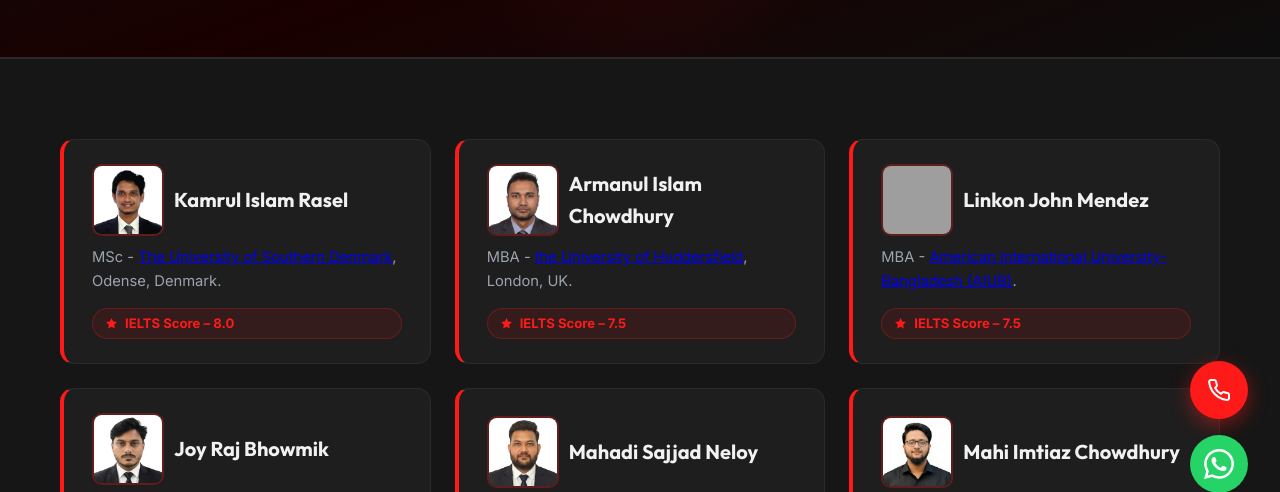
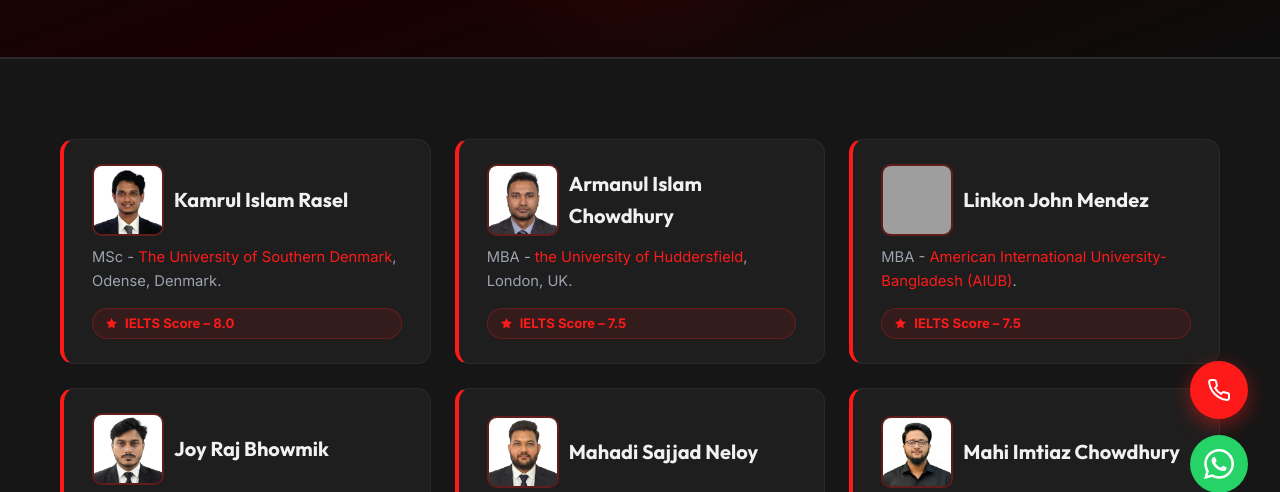
Before and after one commit to msneloy/Mentors, a plain HTML site: page instructors.html in a window 1280 px wide. Shown: the part 275-767 px from the top of the page. Drawn offline with Linux system fonts and the light colour scheme; grey boxes are pictures that could not be loaded.

Commit message:
style: use red font without default underline for instructor university links

```diff
--- a/css/style.css
+++ b/css/style.css
@@ -1035,6 +1035,17 @@ a.course-card-link {
     line-height: 1.6;
 }
 
+.instructor-qual a {
+    color: var(--accent);
+    text-decoration: none;
+    transition: var(--transition);
+}
+
+.instructor-qual a:hover {
+    color: var(--primary);
+    text-decoration: underline;
+}
+
 .instructor-score {
     display: inline-flex;
     align-items: center;
```
